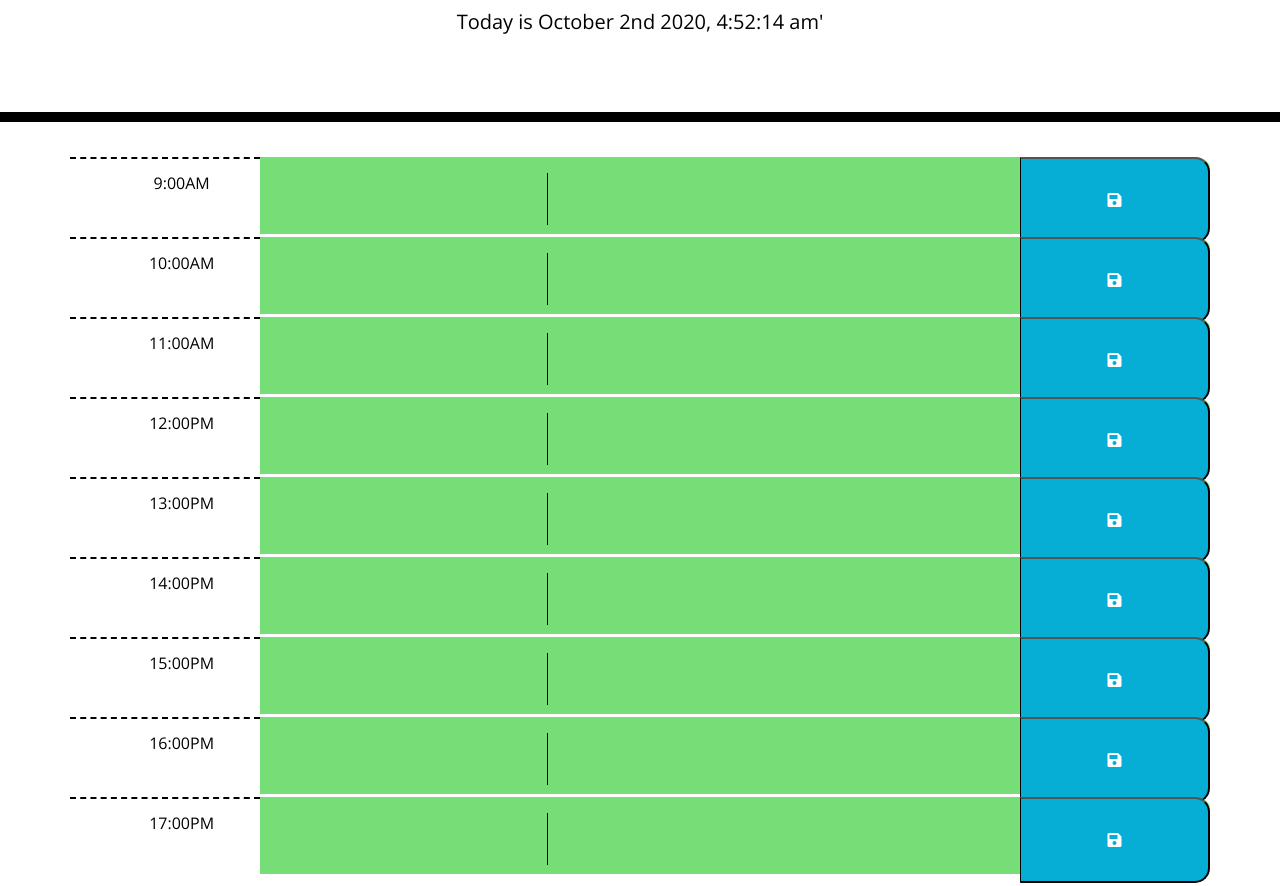
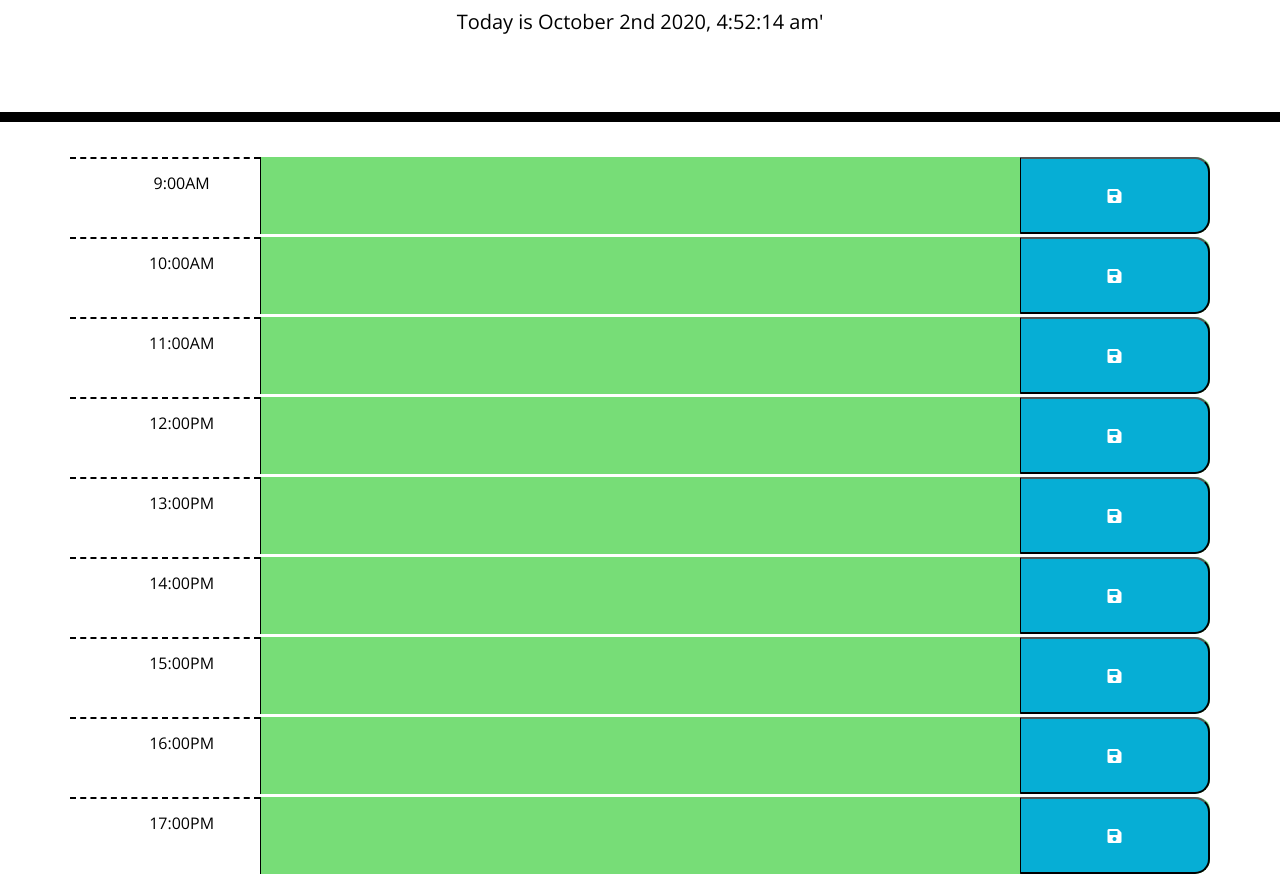
Before and after one commit to JuTo-Hub/05_-Day_Planner, a plain HTML site: page index.html in a window 1280 px wide. Shown: the part 182-1068 px from the top of the page. Drawn offline with nearby package versions, Linux system fonts and the light colour scheme.

Commit message:
Fixed HTML and save button functions

```diff
--- a/Assets/logic.js
+++ b/Assets/logic.js
@@ -32,22 +32,21 @@ $(document).ready(function() {
 
     $(".saveBtn").click(function(event){
         event.preventDefault();
+
         var value = $(this).siblings(".description").val();
         var time = $(this).parent().attr("id");
-        console.log(value);
-        console.log(time);
-        localStorage.setItem(value, time);
+        localStorage.setItem(time, value);
     })
 }
 saveData();
 })
 
 $("#9 .description").val(localStorage.getItem("9"));
-$("#10 .description").val(localStorage.getItem("10"));
-$("#11 .description").val(localStorage.getItem("11"));
-$("#12 .description").val(localStorage.getItem("12"));
-$("#13 .description").val(localStorage.getItem("13"));
-$("#14 .description").val(localStorage.getItem("14"));
-$("#15 .description").val(localStorage.getItem("15"));
-$("#16 .description").val(localStorage.getItem("16"));
-$("#17 .description").val(localStorage.getItem("17"));
+$("#10 .description").val(window.localStorage.getItem("10"));
+$("#11 .description").val(window.localStorage.getItem("11"));
+$("#12 .description").val(window.localStorage.getItem("12"));
+$("#13 .description").val(window.localStorage.getItem("13"));
+$("#14 .description").val(window.localStorage.getItem("14"));
+$("#15 .description").val(window.localStorage.getItem("15"));
+$("#16 .description").val(window.localStorage.getItem("16"));
+$("#17 .description").val(window.localStorage.getItem("17"));
--- a/index.html
+++ b/index.html
@@ -25,81 +25,63 @@
       <div class="col-md-2 hour">
         9:00AM
       </div>
-      <div class="col-md-8">
-        <textarea class="description"></textarea>
-      </div>
+      <textarea class="description col-md-8"></textarea>
       <button class="col-md-2 saveBtn"><i class="fas fa-save"></i></button>
     </div>
     <div class="row time-block" id="10">
       <div class="col-md-2 hour">
         10:00AM
       </div>
-      <div class="col-md-8">
-        <textarea class="description"></textarea>
-      </div>
+      <textarea class="description col-md-8"></textarea>
       <button class="col-md-2 saveBtn"><i class="fas fa-save"></i></button>
     </div>
     <div class="row time-block" id="11">
       <div class="col-md-2 hour">
         11:00AM
       </div>
-      <div class="col-md-8">
-        <textarea class="description"></textarea>
-      </div>
+      <textarea class="description col-md-8"></textarea>
       <button class="col-md-2 saveBtn"><i class="fas fa-save"></i></button>
     </div>
-    <div class="row time-block"  id="12">
+    <div class="row time-block" id="12">
       <div class="col-md-2 hour">
         12:00PM
       </div>
-      <div class="col-md-8">
-        <textarea class="description"></textarea>
-      </div>
+      <textarea class="description col-md-8"></textarea>
       <button class="col-md-2 saveBtn"><i class="fas fa-save"></i></button>
     </div>
     <div class="row time-block" id="13">
       <div class="col-md-2 hour">
         13:00PM
       </div>
-      <div class="col-md-8">
-        <textarea class="description"></textarea>
-      </div>
+      <textarea class="description col-md-8"></textarea>
       <button class="col-md-2 saveBtn"><i class="fas fa-save"></i></button>
     </div>
     <div class="row time-block" id="14">
       <div class="col-md-2 hour">
         14:00PM
       </div>
-      <div class="col-md-8">
-        <textarea class="description"></textarea>
-      </div>
+      <textarea class="description col-md-8"></textarea>
       <button class="col-md-2 saveBtn"><i class="fas fa-save"></i></button>
     </div>
     <div class="row time-block" id="15">
       <div class="col-md-2 hour">
         15:00PM
       </div>
-      <div class="col-md-8">
-        <textarea class="description"></textarea>
-      </div>
+      <textarea class="description col-md-8"></textarea>
       <button class="col-md-2 saveBtn"><i class="fas fa-save"></i></button>
     </div>
     <div class="row time-block" id="16">
       <div class="col-md-2 hour">
         16:00PM
       </div>
-      <div class="col-md-8">
-        <textarea class="description"></textarea>
-      </div>
+      <textarea class="description col-md-8"></textarea>
       <button class="col-md-2 saveBtn"><i class="fas fa-save"></i></button>
     </div>
     <div class="row time-block" id="17">
       <div class="col-md-2 hour">
         17:00PM
       </div>
-      <div class="col-md-8">
-        <textarea class="description"></textarea>
-      </div>
+      <textarea class="description col-md-8"></textarea>
       <button class="col-md-2 saveBtn"><i class="fas fa-save"></i></button>
     </div>
   </div>
```
